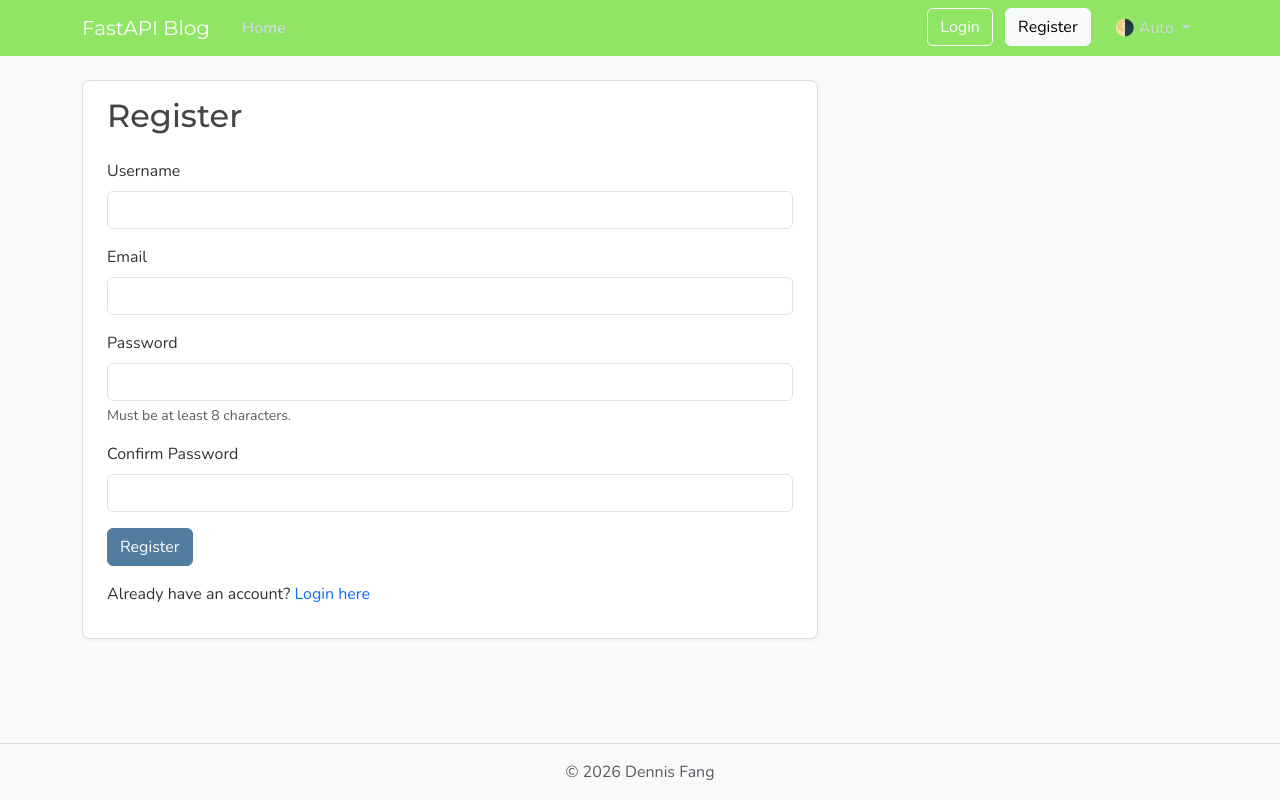
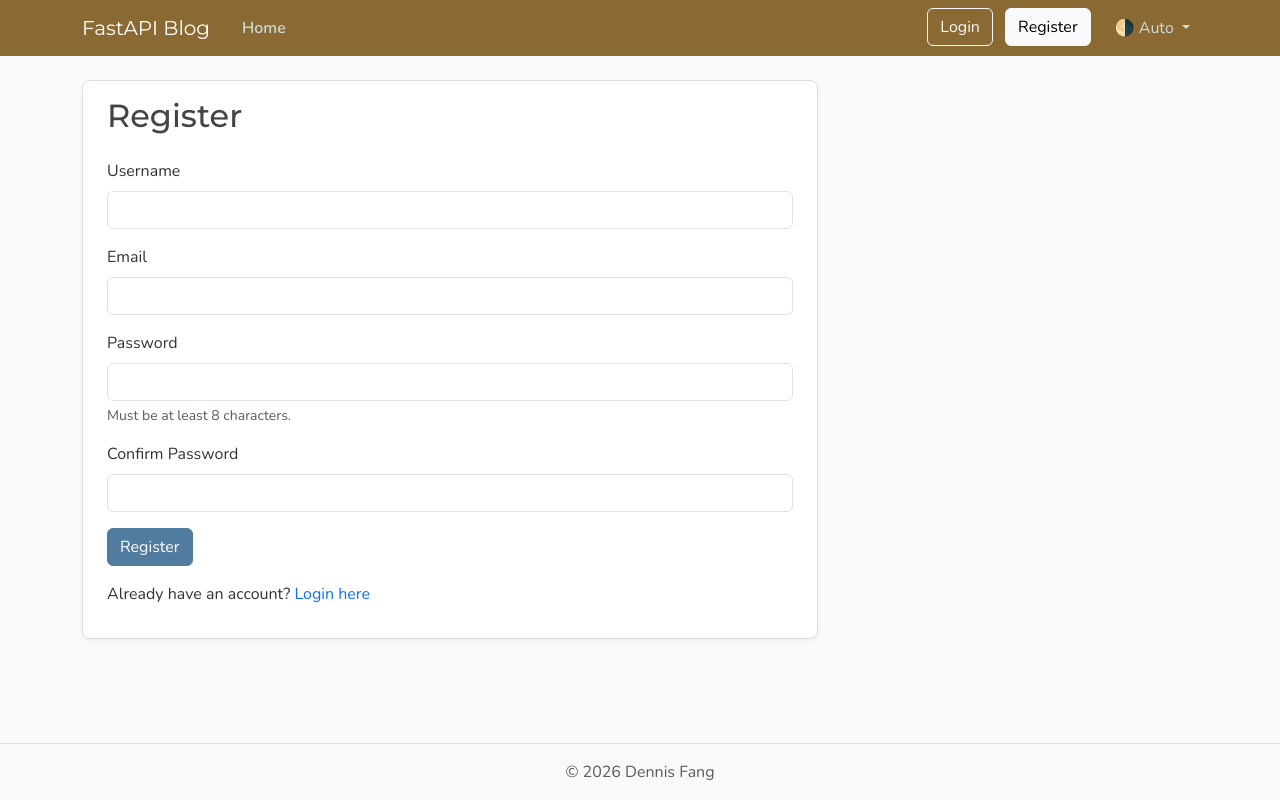
Before and after one commit to FFVIII/DevOps-Project, a Python web app: template templates/register.html in a window 1280 px wide. Run offline with Jinja, Linux system fonts and the light colour scheme; the template is opened without the code that fills it, so the values that code supplies are empty.

Commit message:
change navgation bar color

```diff
--- a/static/css/main.css
+++ b/static/css/main.css
@@ -10,7 +10,7 @@
   --color-bg-content: #ffffff;
   --color-text-primary: #333333;
   --color-text-heading: #444444;
-  --color-steel: #90e565;
+  --color-steel: #8a6a32;
   --color-nav-link: #cbdbda;
   --color-nav-link-hover: #ffffff;
   --color-link-hover: #428bca;
```
